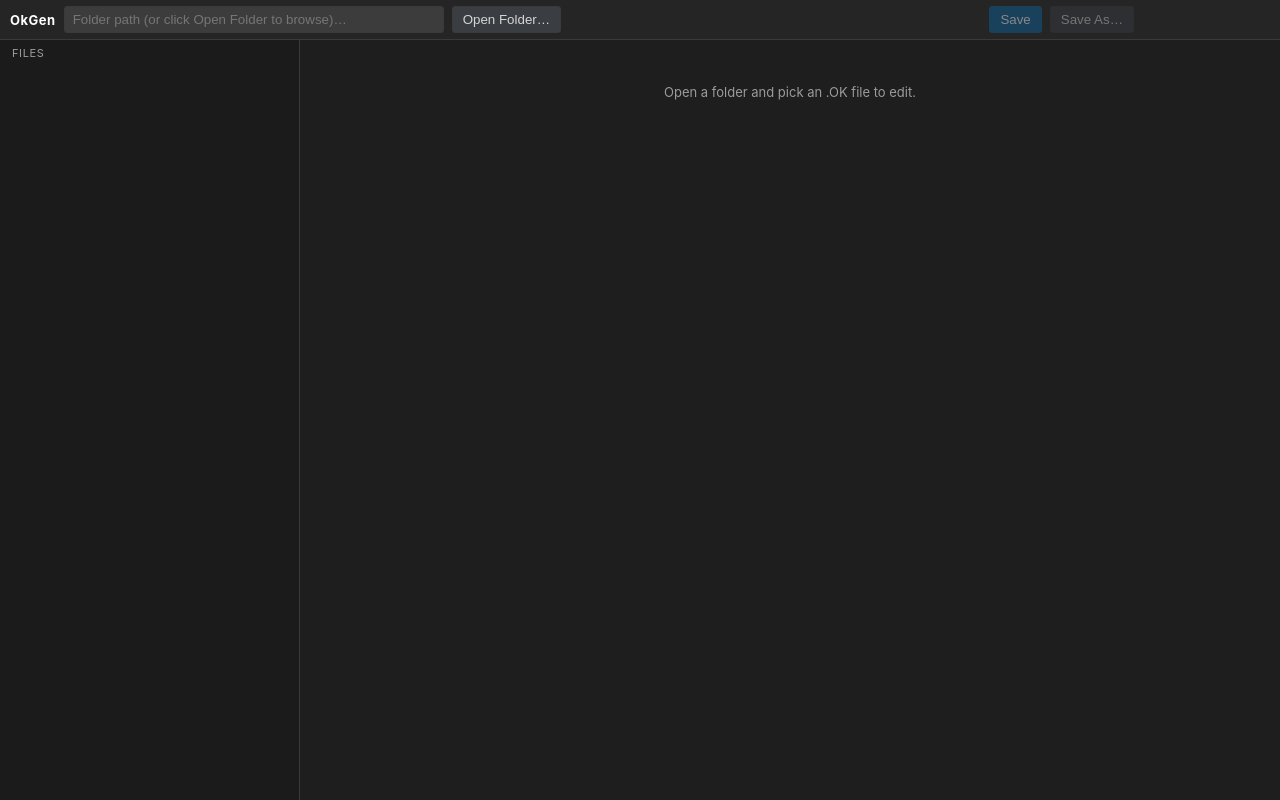
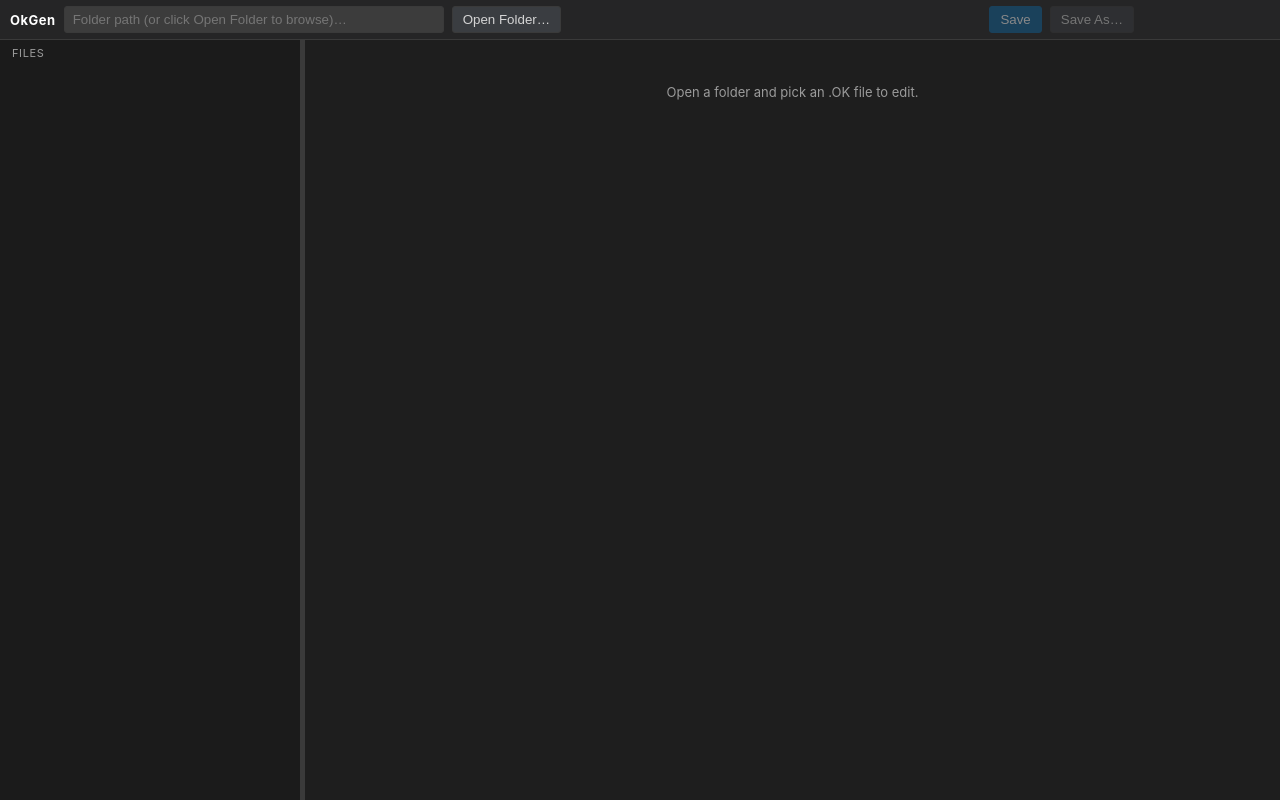
Before and after one commit to VimalaKMVN/OkGen, a Flask app: template src/okgen/web/templates/index.html in a window 1280 px wide. Run offline with Flask 3, Linux system fonts and the light colour scheme; the template is opened without the code that fills it, so the values that code supplies are empty.

Commit message:
Tree: resizable file panel + fix folder collapse
- Add a draggable divider between the file tree and editor; width is
  persisted and double-click resets to default. Helps with long names.
- Fix folders not collapsing: add CSS to hide a folder's children when it
  is not .open (the toggle arrow worked but children stayed visible).

Co-Authored-By: Claude Opus 4.8 (1M context) <noreply@anthropic.com>

```diff
--- a/src/okgen/web/static/app.js
+++ b/src/okgen/web/static/app.js
@@ -491,5 +491,41 @@ window.addEventListener("beforeunload", (e) => {
   if (isDirty()) { e.preventDefault(); e.returnValue = ""; }
 });
 
+// ---- resizable file panel ----
+(function setupResizer() {
+  const pane = $("#treePane");
+  const bar = $("#dragbar");
+  if (!pane || !bar) return;
+  const saved = parseInt(localStorage.getItem("okgen.treeWidth"), 10);
+  if (saved) pane.style.width = saved + "px";
+
+  let dragging = false;
+  bar.addEventListener("mousedown", (e) => {
+    dragging = true;
+    bar.classList.add("dragging");
+    document.body.style.userSelect = "none";
+    e.preventDefault();
+  });
+  window.addEventListener("mousemove", (e) => {
+    if (!dragging) return;
+    const layout = pane.parentElement.getBoundingClientRect();
+    let w = e.clientX - layout.left;
+    w = Math.max(160, Math.min(w, layout.width - 220));  // keep room for the editor
+    pane.style.width = w + "px";
+  });
+  window.addEventListener("mouseup", () => {
+    if (!dragging) return;
+    dragging = false;
+    bar.classList.remove("dragging");
+    document.body.style.userSelect = "";
+    localStorage.setItem("okgen.treeWidth", String(parseInt(pane.style.width, 10) || 300));
+  });
+  // Double-click the divider to reset to the default width.
+  bar.addEventListener("dblclick", () => {
+    pane.style.width = "300px";
+    localStorage.setItem("okgen.treeWidth", "300");
+  });
+})();
+
 const last = localStorage.getItem("okgen.dir");
 if (last) { $("#folderPath").value = last; openFolder(last); }
--- a/src/okgen/web/static/styles.css
+++ b/src/okgen/web/static/styles.css
@@ -65,10 +65,18 @@ body {
 .layout { flex: 1; display: flex; min-height: 0; }
 .tree-pane {
   width: 300px;
+  flex: 0 0 auto;
+  min-width: 160px;
   background: var(--bg-pane);
-  border-right: 1px solid var(--border);
   overflow: auto;
 }
+.dragbar {
+  flex: 0 0 auto;
+  width: 5px;
+  cursor: col-resize;
+  background: var(--border);
+}
+.dragbar:hover, .dragbar.dragging { background: var(--accent); }
 .pane-title {
   padding: 6px 12px;
   text-transform: uppercase;
@@ -112,6 +120,7 @@ body {
 .node.selected { background: var(--selected); }
 .folder > .node::before { content: "▸"; color: var(--text-dim); display: inline-block; width: 10px; }
 .folder.open > .node::before { content: "▾"; }
+.folder:not(.open) > ul { display: none; }   /* collapse children when closed */
 .chain-badge {
   display: inline-flex;
   align-items: center;
--- a/src/okgen/web/templates/index.html
+++ b/src/okgen/web/templates/index.html
@@ -24,6 +24,7 @@
       <div class="pane-title">Files</div>
       <div id="tree" class="tree"></div>
     </aside>
+    <div id="dragbar" class="dragbar" title="Drag to resize the file panel"></div>
     <section id="editorPane" class="editor-pane">
       <div id="editorEmpty" class="empty">Open a folder and pick an .OK file to edit.</div>
       <div id="editorTabs" class="tabs hidden">
```
